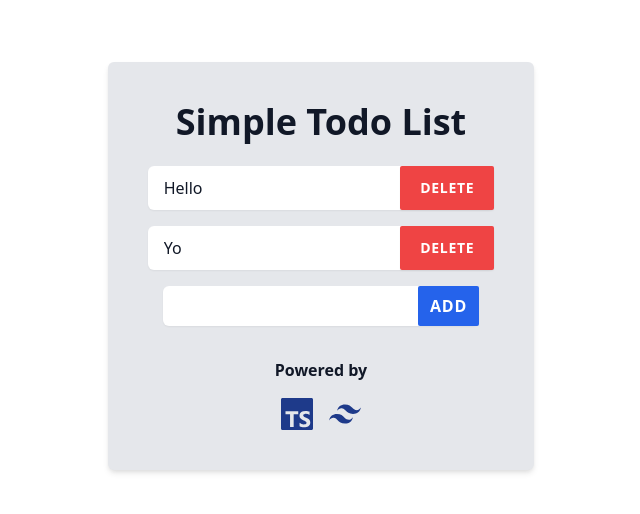
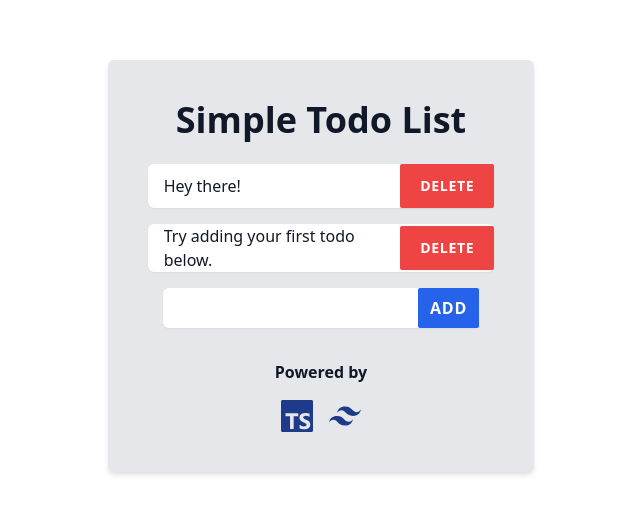
Before and after one commit to bercivarga/ts-tw-todo, a React (Create React App) app: page / in a window 1280 px wide. Shown: the part 134-648 px from the top of the page, without its empty margins (319-959 px from the left). Built offline with nearby package versions, Linux system fonts and the light colour scheme.

Commit message:
Change greeting todos

```diff
--- a/src/store.tsx
+++ b/src/store.tsx
@@ -3,12 +3,12 @@ import { createContext, ReactNode, useContext, useReducer, Dispatch, useEffect }
 let initialState = [
 	{
 		id: 0,
-		text: 'Hello',
+		text: 'Hey there!',
 		done: false
 	},
 	{
 		id: 1,
-		text: 'Yo',
+		text: 'Try adding your first todo below.',
 		done: false
 	}
 ];
```
